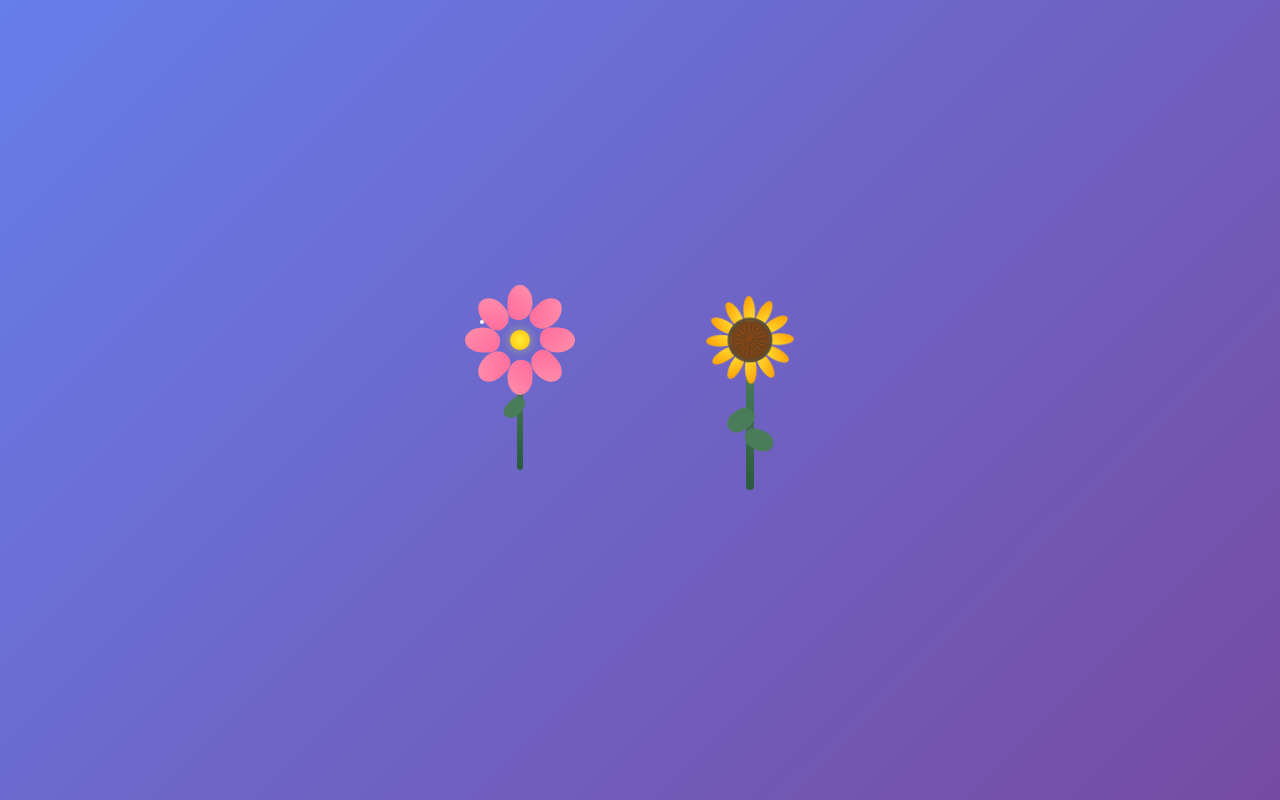
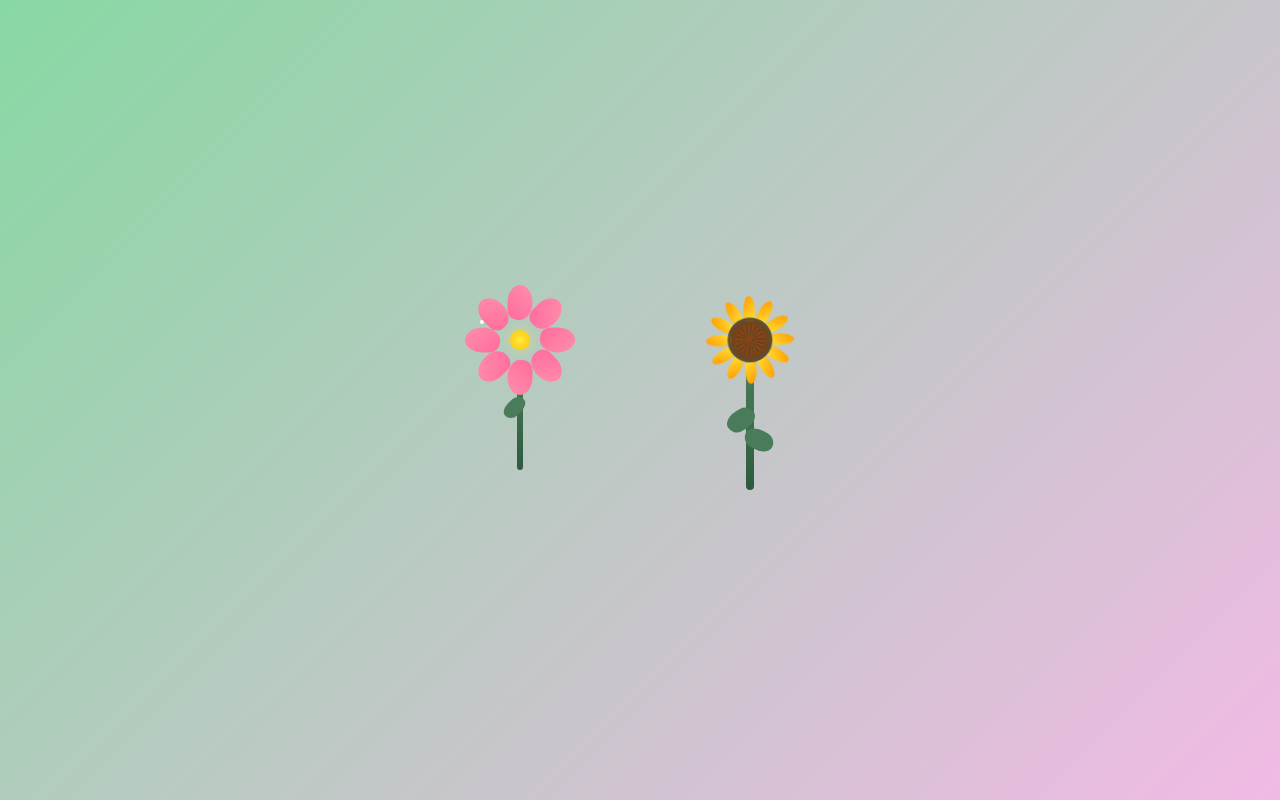
Before and after one commit to vinvin55/dearMuridku, a plain HTML site: page index.html in a window 1280 px wide. Drawn offline with Linux system fonts and the light colour scheme.

Commit message:
Update index.html

```diff
--- a/index.html
+++ b/index.html
@@ -9,7 +9,7 @@
             margin: 0;
             padding: 0;
             min-height: 100vh;
-            background: linear-gradient(135deg, #667eea 0%, #764ba2 100%);
+            background: linear-gradient(135deg, #88d8a3 0%, #f1bae5 100%);
             display: flex;
             justify-content: center;
             align-items: center;
```
